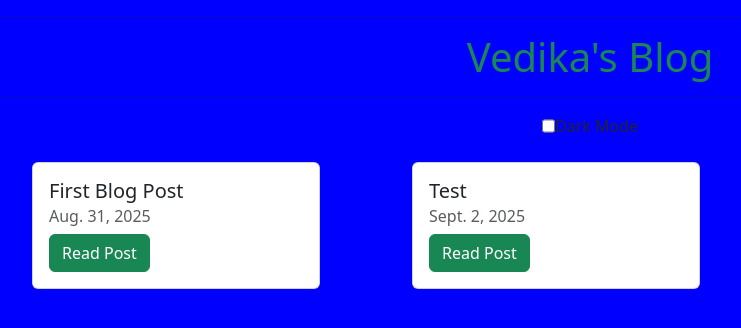
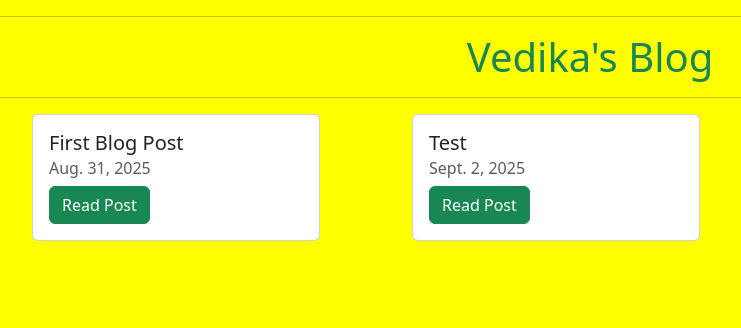
Before and after one commit to VC-create/gratitude, a Django app: page / in a window 1280 px wide. Shown: the top 328 px of the page, without its empty margins (50-791 px from the left). Run offline with Django 5.2, Linux system fonts and the light colour scheme; data comes from the database, SQL or seed files in the repository.

Commit message:
finally able to link the css file properly by creating a new static folder in pages and updating settings.py, ready to begin making multiple themes now

```diff
--- /dev/null
+++ b/pages/static/style.css
@@ -0,0 +1,5 @@
+
+body{
+    background-color:yellow;
+
+}
--- a/pages/templates/base.html
+++ b/pages/templates/base.html
@@ -1,3 +1,4 @@
+{% load static %}
 <!DOCTYPE html>
 <html lang="en" id="htmlPage">
   <head>
@@ -8,7 +9,7 @@
     <!--the next line brings in bootstrap-->
     <link href="https://cdn.jsdelivr.net/npm/bootstrap@5.3.8/dist/css/bootstrap.min.css" rel="stylesheet" integrity="sha384-sRIl4kxILFvY47J16cr9ZwB07vP4J8+LH7qKQnuqkuIAvNWLzeN8tE5YBujZqJLB" crossorigin="anonymous">
     <!--putting it after the bootstrap line will make the css file override the bootstrap-->
-    <link rel="stylesheet" href="./style.css">
+    <link rel="stylesheet" href="{% static 'style.css' %}">
 
   </head>
 
@@ -18,12 +19,6 @@
     <a href = "{% url 'home' %}" class="link-underline link-underline-opacity-0"><h1 class = "text-center text-success">Vedika's Blog</h1></a>
     <hr>
 
-    <div class="d-flex justify-content-center">
-      <input type="checkbox" id="checkbox">
-      <label for="mycheckbox">Dark Mode</label>
-    </div>
-    <br>
-
     <div class = "container">
     {% block content %}
     <!--this is where all our code goes-->
@@ -32,19 +27,8 @@
     </div>
 
     <script>
-      page = document.getElementById("htmlPage");
-      checkbox = document.getElementById("checkbox");
 
-      checkbox.addEventListener("change", enableDarkMode);
+    </script>
 
-      function enableDarkMode(){
-          if(checkbox.checked){
-              page.setAttribute("data-bs-theme", "dark");
-          }
-          else{
-              page.setAttribute("data-bs-theme", "light");
-          }
-      }
-    </script>
   </body>
 </html>
--- a/pages/templates/style.css
+++ /dev/null
@@ -1,3 +0,0 @@
-body{
-    background-color:blue;
-}
```
Also changed, not shown: gratitude/settings.py (+7 -0 lines).
